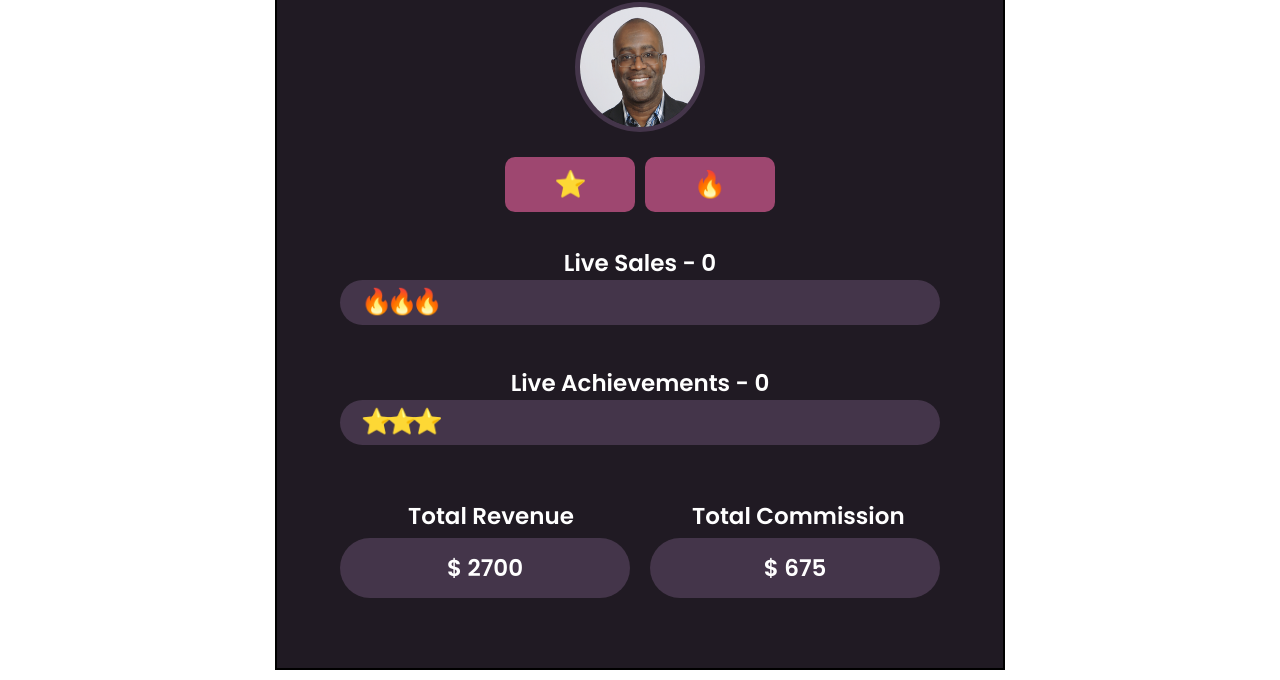
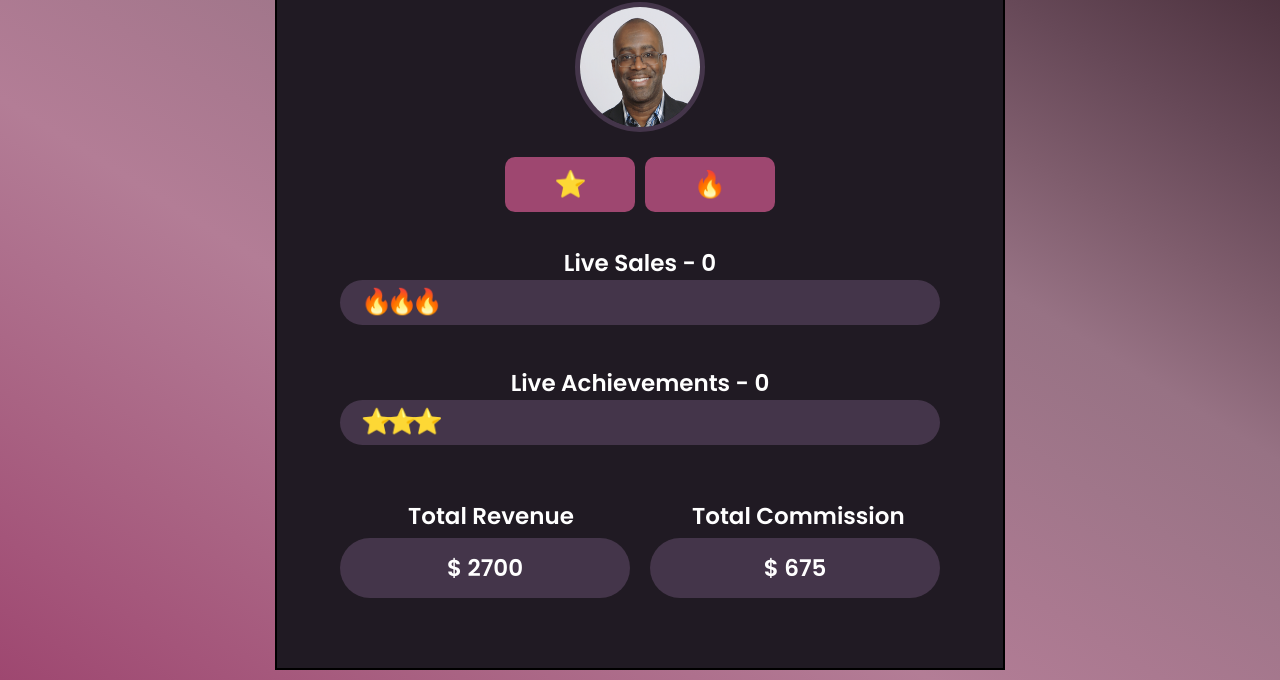
Before and after one commit to cdanderson76/salesboard, a plain HTML site: page index.html in a window 1280 px wide. Shown: the part 120-800 px from the top of the page. Drawn offline with Linux system fonts and the light colour scheme.

Commit message:
changed main background color

```diff
--- a/style.css
+++ b/style.css
@@ -19,6 +19,7 @@ img {
   height: 100vh;
   font-family: "Poppins", sans-serif;
   color: #fff;
+  background-image: linear-gradient(to right top, #9e4770, #a4557a, #a96383, #ae708d, #b37d96, #aa7990, #a0768a, #977284, #7f5d6d, #674958, #513643, #3b242f);
 }
 
 #container {
```
